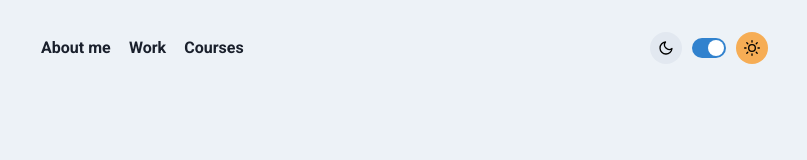
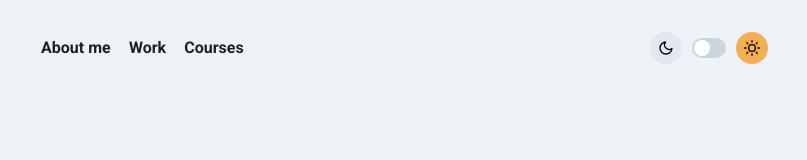
Before and after one commit to bruckmann/bea-homepage, a Next.js app: page / in a window 1280 px wide. Shown: the top 160 px of the page, without its empty margins (240-1047 px from the left). Built offline with nearby package versions, Linux system fonts and the light colour scheme; grey boxes are pictures that could not be loaded.

Commit message:
chore: Using dark theme as default and removing checked from component

```diff
--- a/components/layout/header/buttonTheme/index.js
+++ b/components/layout/header/buttonTheme/index.js
@@ -6,7 +6,7 @@ import styles from "./ButtonTheme.module.css"
 
 function ButtonTheme() {
 
-  const [isChecked, setIsChecked] = useState(true)
+  const [isChecked, setIsChecked] = useState(false)
   const { toggleColorMode } = useColorMode()
 
   return(
--- a/lib/theme.js
+++ b/lib/theme.js
@@ -14,7 +14,7 @@ const styles = {
 }
 
 const config = {
-  initialCoorMode: 'light',
+  initialCoorMode: 'dark',
   useSystemColorMode: false
 }
 
```
